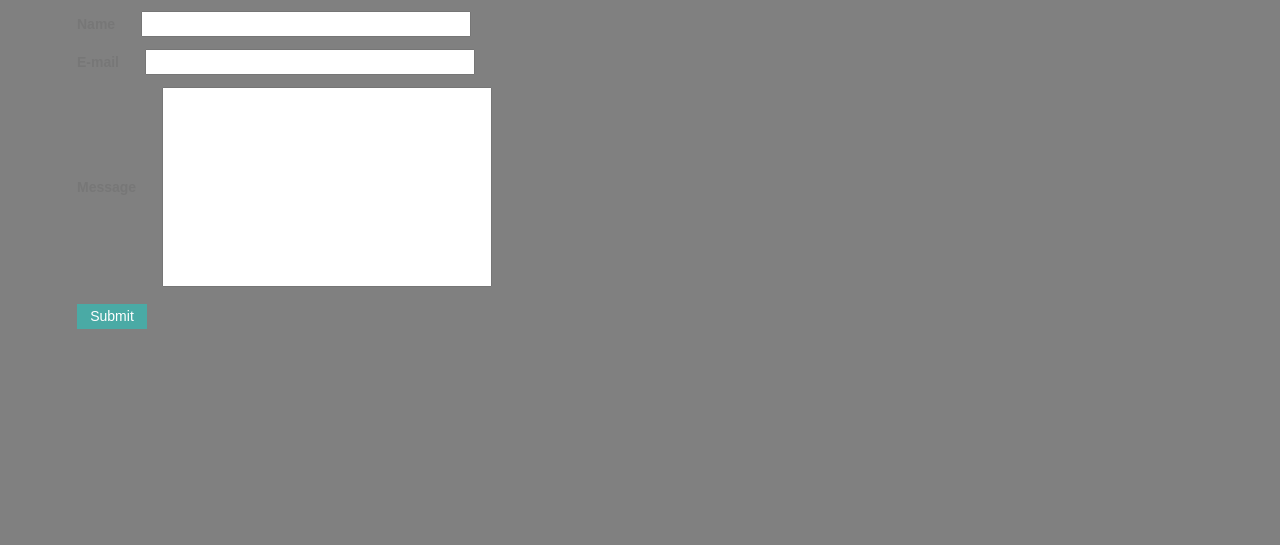
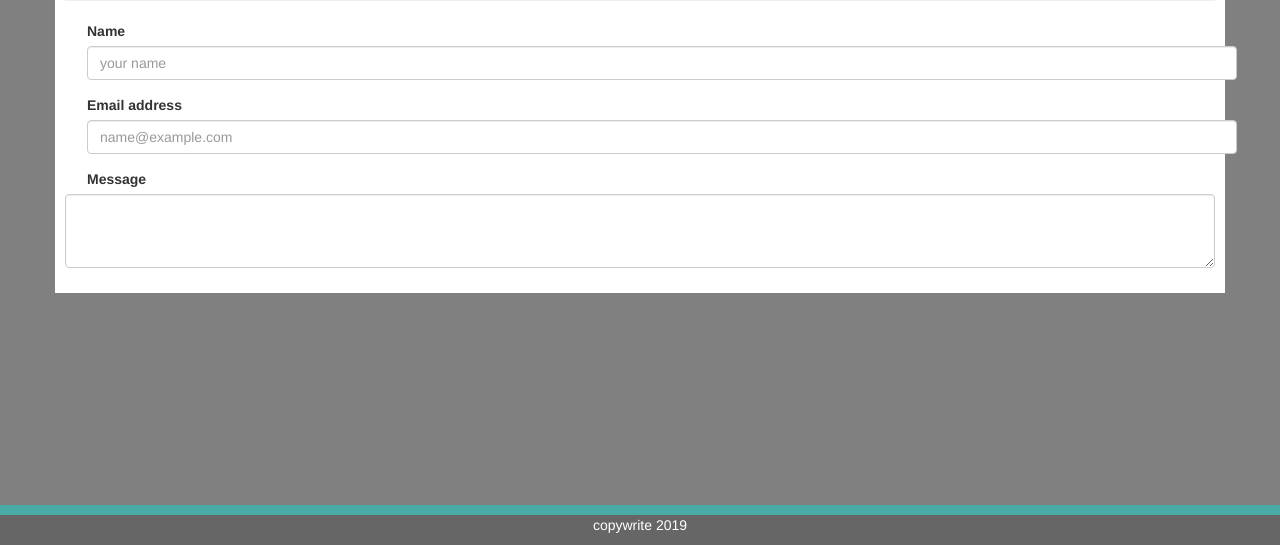
Before and after one commit to MaxReinmueller/Bootstrap-Portfolio, a plain HTML site: page contact.html in a window 1280 px wide. Shown: the part 255-800 px from the top of the page. Drawn offline with nearby package versions, Linux system fonts and the light colour scheme.

Commit message:
page skelton complete, needs to be formatted

```diff
--- a/assets/style.css
+++ b/assets/style.css
@@ -9,7 +9,6 @@ header {
     text-align: center;
     padding: 10px;
     margin: 0  auto;
-    margin-top: 20px;
 
 }
 
@@ -38,8 +37,8 @@ a {
 .whitebox {
     background-color: white;
     padding: 10px;
-
-
+    margin-bottom: 90px;
+    margin-top: 20px;
 }
 
 
@@ -116,3 +115,33 @@ label {
 textarea {
     height: 75px;
 }
+
+
+
+
+.card {
+     margin: 0 auto;
+     padding-bottom: 10px;
+}
+
+.form {
+    padding: 10px;
+}
+
+footer {
+    clear: both;
+    overflow: auto;
+    background-color: #666666;
+    color: white;
+    text-align: center;
+    position: fixed;
+    bottom: 0;
+    width: 100%;
+   }
+
+   #line {
+    height: 10px;
+    width: 100%;
+    background-color: #4aaaa5;
+    margin: 0 auto;
+}
--- a/contact.html
+++ b/contact.html
@@ -9,9 +9,7 @@
     <title>About</title>
 </head>
 <body>
-    <div class="container">
 <Div class="row">
-        <div class="col-sm-12">
 <header><h1>Max Reinmueller</h1></header>
 <ul class="nav nav-tabs mynav">
         <li><a href="index.html">About</a></li>
@@ -19,9 +17,36 @@
         <li><a href="contact.html">Contact</a></li>
         </ul>
 </div>
+<div class="container whitebox">
+        <div class="row ">
+            <div class="col-sm-12">
+                <h2>Contact</h2>
+                <hr>
             </div>
-  <div class="row">
+        </div>
+            <form>
+                    <div class="form-group">
+                      <label for="name">Name</label>
+                      <input type="name" class="form-control" id="exampleFormControlInput1" placeholder="your name">
+                    </div>
+                    <div class="form-group">
+                        <label for="email">Email address</label>
+                        <input type="email" class="form-control" id="exampleFormControlInput1" placeholder="name@example.com">
+                    </div>
+                    <div class="form-group">
+                      <label for="message">Message</label>
+                      <textarea class="form-control" id="exampleFormControlTextarea1" rows="3"></textarea>
+                    </div>
+                  </form>
 
+    </div>
+<footer>
+        <div id="line"></div>
+        <p> copywrite 2019</p>
+</footer>
+</body>
+</html>
+<!--
        <div class="row">
         <div class="col-sm-12">
             <h2>Contact</h2>
@@ -44,6 +69,4 @@
                     </div>
     </div>
  </div>
-</div>
-</body>
-</html>
+ -->
```
Also changed, not shown: index.html (+26 -0 lines), portfolio.html (+4 -10 lines), Images/IMG_24551 (1).jpg (added). Lines whose indentation alone changed are shown as unchanged.
